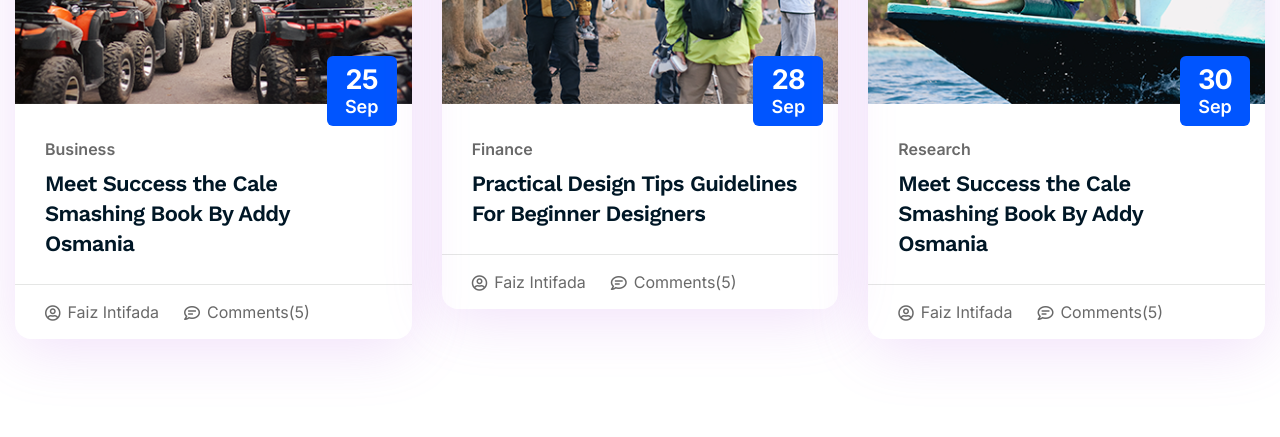
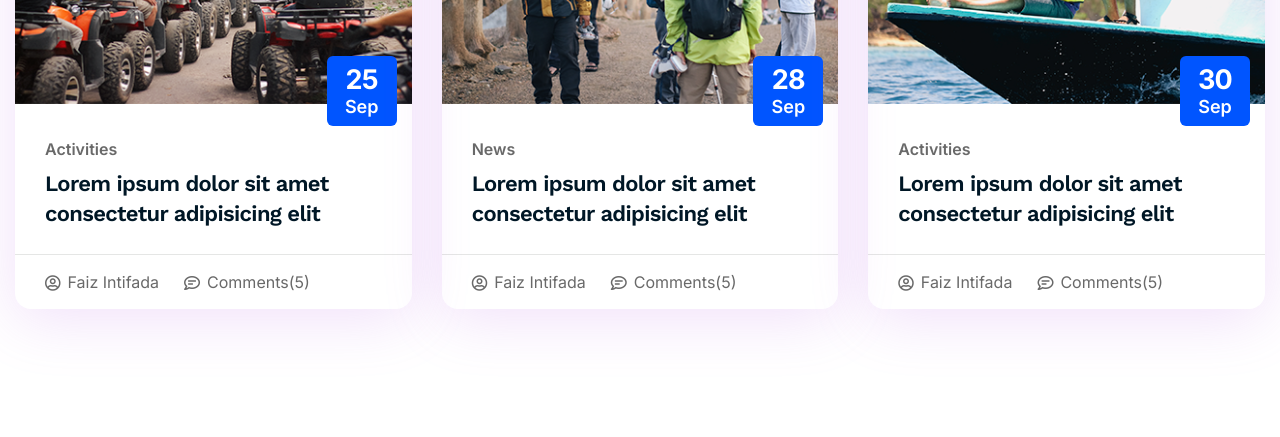
Before and after one commit to faizintifada/lumbunggroup, a plain HTML site: page index.html in a window 1280 px wide. Shown: the part 4840-5277 px from the top of the page. Drawn offline with nearby package versions, Linux system fonts and the light colour scheme; files whose address does not match are found by name.

Commit message:
Update index.html

```diff
--- a/index.html
+++ b/index.html
@@ -751,8 +751,8 @@
                                 <div class="date"><b>25</b><span>Sep</span></div>
                             </div>
                             <div class="content">
-                                <a href="#" class="category">Business</a>
-                                <h5><a href="blog-details.html">Meet Success the Cale Smashing Book By Addy Osmania</a></h5>
+                                <a href="#" class="category">Activities</a>
+                                <h5><a href="blog-details.html">Lorem ipsum dolor sit amet consectetur adipisicing elit</a></h5>
                                 <ul class="blog-meta">
                                     <li><i class="far fa-user-circle"></i> <a href="#">Faiz Intifada</a></li>
                                     <li><i class="far fa-comment-lines"></i> <a href="#">Comments(5)</a></li>
@@ -767,8 +767,8 @@
                                 <div class="date"><b>28</b><span>Sep</span></div>
                             </div>
                             <div class="content">
-                                <a href="#" class="category">Finance</a>
-                                <h5><a href="blog-details.html">Practical Design Tips Guidelines For Beginner Designers</a></h5>
+                                <a href="#" class="category">News</a>
+                                <h5><a href="blog-details.html">Lorem ipsum dolor sit amet consectetur adipisicing elit</a></h5>
                                 <ul class="blog-meta">
                                     <li><i class="far fa-user-circle"></i> <a href="#">Faiz Intifada</a></li>
                                     <li><i class="far fa-comment-lines"></i> <a href="#">Comments(5)</a></li>
@@ -783,8 +783,8 @@
                                 <div class="date"><b>30</b><span>Sep</span></div>
                             </div>
                             <div class="content">
-                                <a href="#" class="category">Research</a>
-                                <h5><a href="blog-details.html">Meet Success the Cale Smashing Book By Addy Osmania</a></h5>
+                                <a href="#" class="category">Activities</a>
+                                <h5><a href="blog-details.html">Lorem ipsum dolor sit amet consectetur adipisicing elit</a></h5>
                                 <ul class="blog-meta">
                                     <li><i class="far fa-user-circle"></i> <a href="#">Faiz Intifada</a></li>
                                     <li><i class="far fa-comment-lines"></i> <a href="#">Comments(5)</a></li>
```
